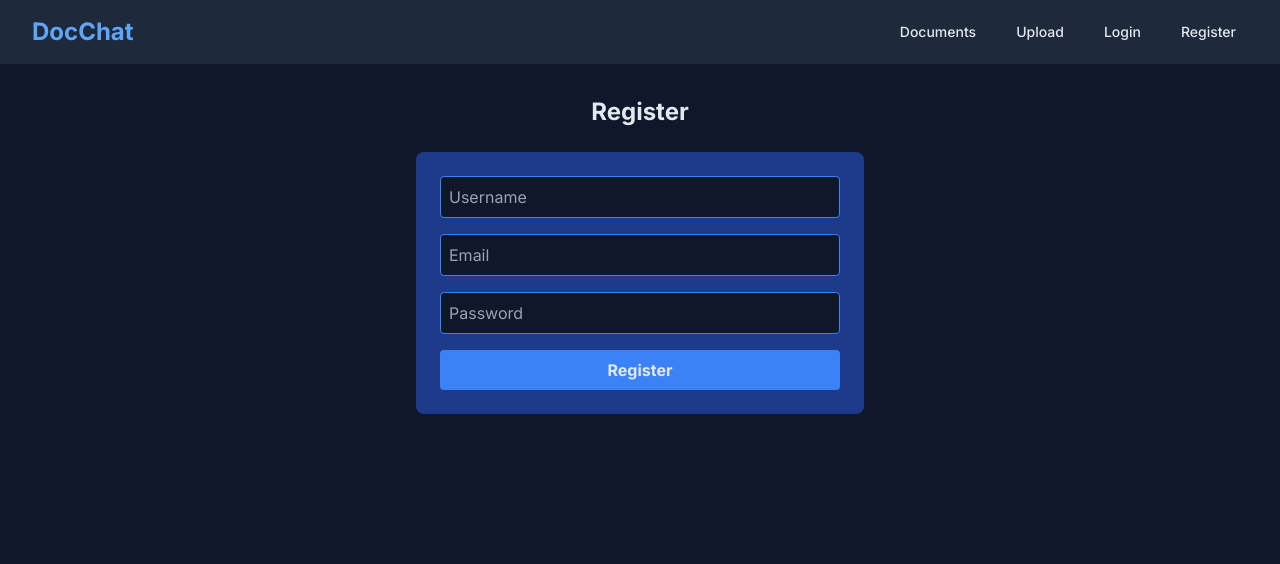
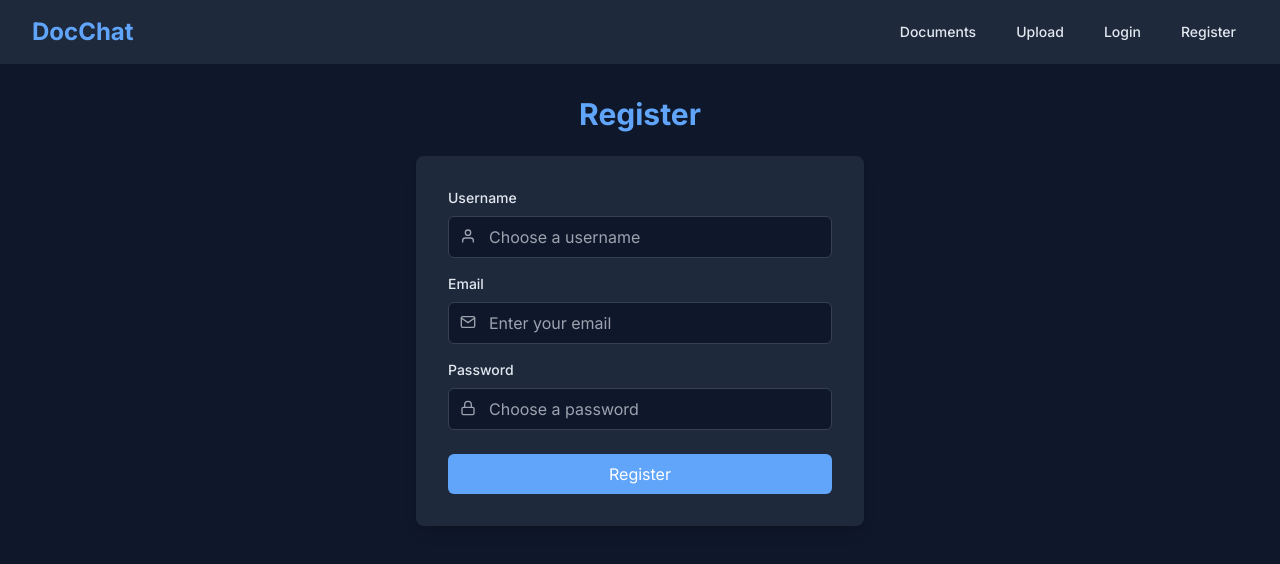
Before and after one commit to Pranav-1100/document-frontend, a Next.js app in the folder document/: page /auth/register in a window 1280 px wide. Shown: the top 564 px of the page. Built offline with nearby package versions, Linux system fonts and the light colour scheme; no server answers.

Commit message:
some changes in auth and new documents page added

```diff
--- a/document/app/auth/login/page.js
+++ b/document/app/auth/login/page.js
@@ -1,38 +1,62 @@
 'use client'
 
 import { useState } from 'react'
-import Input from '../../../components/Input'
-import Button from '../../../components/Button'
+import { login } from '../../../utils/api'
+import { FiMail, FiLock } from 'react-icons/fi'
 
 export default function Login() {
   const [email, setEmail] = useState('')
   const [password, setPassword] = useState('')
 
-  const handleSubmit = (e) => {
+  const handleSubmit = async (e) => {
     e.preventDefault()
-    // Handle login logic here
-    console.log('Login:', { email, password })
+    try {
+      const data = await login(email, password)
+      console.log('Login successful:', data)
+      // Handle successful login (e.g., store token, redirect)
+    } catch (error) {
+      console.error('Login failed:', error)
+      // Handle login error (e.g., show error message)
+    }
   }
 
   return (
     <div className="max-w-md mx-auto">
-      <h1 className="text-2xl font-bold mb-6 text-center">Login</h1>
-      <form onSubmit={handleSubmit} className="bg-primary p-6 rounded-lg">
-        <Input
+      <h1 className="text-3xl font-bold mb-6 text-center text-accent">Login</h1>
+      <form onSubmit={handleSubmit} className="bg-surface p-8 rounded-lg shadow-lg">
+        <div className="mb-4">
+          <label htmlFor="email" className="block text-sm font-medium mb-2">Email</label>
+          <div className="relative">
+            <FiMail className="absolute top-3 left-3 text-gray-400" />
+            <input
+              id="email"
               type="email"
-          placeholder="Email"
+              className="w-full pl-10 pr-3 py-2 rounded-md bg-background border border-gray-700 focus:outline-none focus:border-accent"
+              placeholder="Enter your email"
               value={email}
               onChange={(e) => setEmail(e.target.value)}
               required
             />
-        <Input
+          </div>
+        </div>
+        <div className="mb-6">
+          <label htmlFor="password" className="block text-sm font-medium mb-2">Password</label>
+          <div className="relative">
+            <FiLock className="absolute top-3 left-3 text-gray-400" />
+            <input
+              id="password"
               type="password"
-          placeholder="Password"
+              className="w-full pl-10 pr-3 py-2 rounded-md bg-background border border-gray-700 focus:outline-none focus:border-accent"
+              placeholder="Enter your password"
               value={password}
               onChange={(e) => setPassword(e.target.value)}
               required
             />
-        <Button type="submit" className="w-full">Login</Button>
+          </div>
+        </div>
+        <button type="submit" className="w-full bg-accent text-white py-2 px-4 rounded-md hover:bg-blue-600 transition duration-300">
+          Login
+        </button>
       </form>
     </div>
   )
--- a/document/app/auth/register/page.js
+++ b/document/app/auth/register/page.js
@@ -1,46 +1,78 @@
 'use client'
 
 import { useState } from 'react'
-import Input from '../../../components/Input'
-import Button from '../../../components/Button'
+import { register } from '../../../utils/api'
+import { FiUser, FiMail, FiLock } from 'react-icons/fi'
 
 export default function Register() {
   const [username, setUsername] = useState('')
   const [email, setEmail] = useState('')
   const [password, setPassword] = useState('')
 
-  const handleSubmit = (e) => {
+  const handleSubmit = async (e) => {
     e.preventDefault()
-    // Handle registration logic here
-    console.log('Register:', { username, email, password })
+    try {
+      const data = await register(username, email, password)
+      console.log('Registration successful:', data)
+      // Handle successful registration (e.g., store token, redirect)
+    } catch (error) {
+      console.error('Registration failed:', error)
+      // Handle registration error (e.g., show error message)
+    }
   }
 
   return (
     <div className="max-w-md mx-auto">
-      <h1 className="text-2xl font-bold mb-6 text-center">Register</h1>
-      <form onSubmit={handleSubmit} className="bg-primary p-6 rounded-lg">
-        <Input
+      <h1 className="text-3xl font-bold mb-6 text-center text-accent">Register</h1>
+      <form onSubmit={handleSubmit} className="bg-surface p-8 rounded-lg shadow-lg">
+        <div className="mb-4">
+          <label htmlFor="username" className="block text-sm font-medium mb-2">Username</label>
+          <div className="relative">
+            <FiUser className="absolute top-3 left-3 text-gray-400" />
+            <input
+              id="username"
               type="text"
-          placeholder="Username"
+              className="w-full pl-10 pr-3 py-2 rounded-md bg-background border border-gray-700 focus:outline-none focus:border-accent"
+              placeholder="Choose a username"
               value={username}
               onChange={(e) => setUsername(e.target.value)}
               required
             />
-        <Input
+          </div>
+        </div>
+        <div className="mb-4">
+          <label htmlFor="email" className="block text-sm font-medium mb-2">Email</label>
+          <div className="relative">
+            <FiMail className="absolute top-3 left-3 text-gray-400" />
+            <input
+              id="email"
               type="email"
-          placeholder="Email"
+              className="w-full pl-10 pr-3 py-2 rounded-md bg-background border border-gray-700 focus:outline-none focus:border-accent"
+              placeholder="Enter your email"
               value={email}
               onChange={(e) => setEmail(e.target.value)}
               required
             />
-        <Input
+          </div>
+        </div>
+        <div className="mb-6">
+          <label htmlFor="password" className="block text-sm font-medium mb-2">Password</label>
+          <div className="relative">
+            <FiLock className="absolute top-3 left-3 text-gray-400" />
+            <input
+              id="password"
               type="password"
-          placeholder="Password"
+              className="w-full pl-10 pr-3 py-2 rounded-md bg-background border border-gray-700 focus:outline-none focus:border-accent"
+              placeholder="Choose a password"
               value={password}
               onChange={(e) => setPassword(e.target.value)}
               required
             />
-        <Button type="submit" className="w-full">Register</Button>
+          </div>
+        </div>
+        <button type="submit" className="w-full bg-accent text-white py-2 px-4 rounded-md hover:bg-blue-600 transition duration-300">
+          Register
+        </button>
       </form>
     </div>
   )
--- /dev/null
+++ b/document/app/documents/page.js
@@ -0,0 +1,45 @@
+'use client'
+
+import { useState, useEffect } from 'react'
+import Link from 'next/link'
+import { getDocuments } from '../../utils/api'
+import { FiFile, FiPlus } from 'react-icons/fi'
+
+export default function Documents() {
+  const [documents, setDocuments] = useState([])
+
+  useEffect(() => {
+    const fetchDocuments = async () => {
+      try {
+        const data = await getDocuments()
+        setDocuments(data)
+      } catch (error) {
+        console.error('Failed to fetch documents:', error)
+      }
+    }
+    fetchDocuments()
+  }, [])
+
+  return (
+    <div>
+      <div className="flex justify-between items-center mb-6">
+        <h1 className="text-3xl font-bold text-accent">Your Documents</h1>
+        <Link href="/documents/upload" className="bg-accent text-white py-2 px-4 rounded-md hover:bg-blue-600 transition duration-300 flex items-center">
+          <FiPlus className="mr-2" />
+          Upload New
+        </Link>
+      </div>
+      <div className="grid grid-cols-1 md:grid-cols-2 lg:grid-cols-3 gap-6">
+        {documents.map((doc) => (
+          <Link href={`/documents/${doc.id}`} key={doc.id} className="block">
+            <div className="bg-surface p-6 rounded-lg hover:bg-primary transition duration-300">
+              <FiFile className="text-4xl mb-4 text-accent" />
+              <h3 className="text-lg font-semibold mb-2">{doc.title}</h3>
+              <p className="text-sm text-gray-400">{doc.description || 'No description'}</p>
+            </div>
+          </Link>
+        ))}
+      </div>
+    </div>
+  )
+}
--- a/document/app/page.js
+++ b/document/app/page.js
@@ -1,19 +1,23 @@
 import Link from 'next/link'
-import Button from '../components/Button'
+import { FiUpload, FiMessageSquare } from 'react-icons/fi'
 
 export default function Home() {
   return (
     <div className="max-w-4xl mx-auto text-center">
-      <h1 className="text-4xl font-bold mb-6">Welcome to DocChat</h1>
-      <p className="text-xl mb-8">
+      <h1 className="text-5xl font-bold mb-6 text-accent">Welcome to DocChat</h1>
+      <p className="text-xl mb-12">
         Upload documents, chat about them, and get summaries with ease.
       </p>
-      <div className="space-x-4">
-        <Link href="/auth/login">
-          <Button>Login</Button>
+      <div className="grid grid-cols-1 md:grid-cols-2 gap-8">
+        <Link href="/documents/upload" className="bg-surface p-8 rounded-lg hover:bg-primary transition duration-300">
+          <FiUpload className="text-5xl mb-4 mx-auto text-accent" />
+          <h2 className="text-2xl font-semibold mb-2">Upload Documents</h2>
+          <p>Securely upload and manage your documents</p>
         </Link>
-        <Link href="/auth/register">
-          <Button>Register</Button>
+        <Link href="/documents" className="bg-surface p-8 rounded-lg hover:bg-primary transition duration-300">
+          <FiMessageSquare className="text-5xl mb-4 mx-auto text-accent" />
+          <h2 className="text-2xl font-semibold mb-2">Chat & Analyze</h2>
+          <p>Interact with your documents using AI-powered chat</p>
         </Link>
       </div>
     </div>
```
Lines whose indentation alone changed are shown as unchanged.
